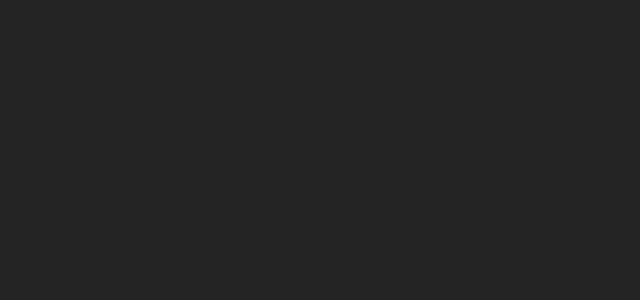
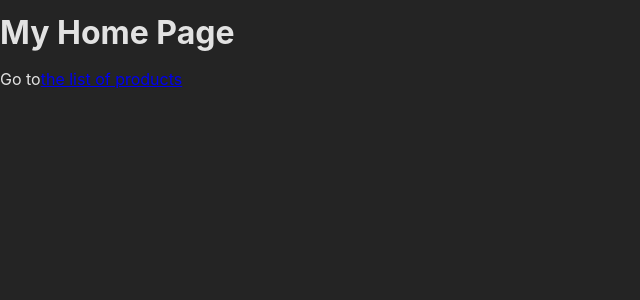
Before and after one commit to braverokmc79/macaronics-react-udemy-ex20, a React (Create React App) app: page / in a window 1280 px wide. Shown: the top 300 px of the page, without its empty margins (0-640 px from the left). Built offline with nearby package versions, Linux system fonts and the light colour scheme.

Commit message:
327.Link 로 페이지들 간에 이동하기

```diff
--- a/package.json
+++ b/package.json
@@ -9,7 +9,7 @@
     "react": "18.2.0",
     "react-dom": "18.2.0",
     "react-router": "6.0.0-beta.0",
-    "react-router-dom": "6.0.0-beta.0",
+    "react-router-dom": "^6.0.0-beta.0",
     "react-scripts": "5.0.1"
   },
   "devDependencies": {
--- a/src/App.js
+++ b/src/App.js
@@ -1,5 +1,17 @@
-function App() {
-  return <div></div>;
+import { BrowserRouter , Routes, Route } from "react-router-dom";
+import HomePage from "./pages/Home";
+import ProductsPage from "./pages/Products";
+
+
+function App(){
+  return(
+    <BrowserRouter>
+      <Routes>
+        <Route path="/" element={<HomePage />}  />
+        <Route path="/products" element={<ProductsPage />}  />
+      </Routes>
+    </BrowserRouter>
+  );
 }
 
 export default App;
--- /dev/null
+++ b/src/pages/Home.js
@@ -0,0 +1,15 @@
+import {Link} from 'react-router-dom';
+
+const HomePage = () => {
+  return (
+    <>
+        <h1>My Home Page</h1>
+        <p>
+            Go to
+            <Link to="/products">the list of products</Link>
+        </p>
+    </>
+  )
+}
+
+export default HomePage;
--- /dev/null
+++ b/src/pages/Products.js
@@ -0,0 +1,9 @@
+import React from 'react'
+
+const ProductsPage = () => {
+  return (
+    <div>Products</div>
+  )
+}
+
+export default ProductsPage
```
Also changed, not shown: 1 other file (tests, documents, lock files or other folders).
